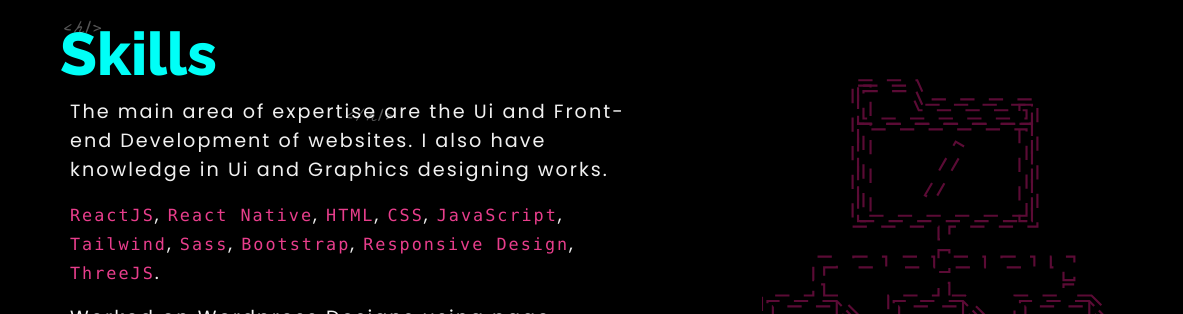
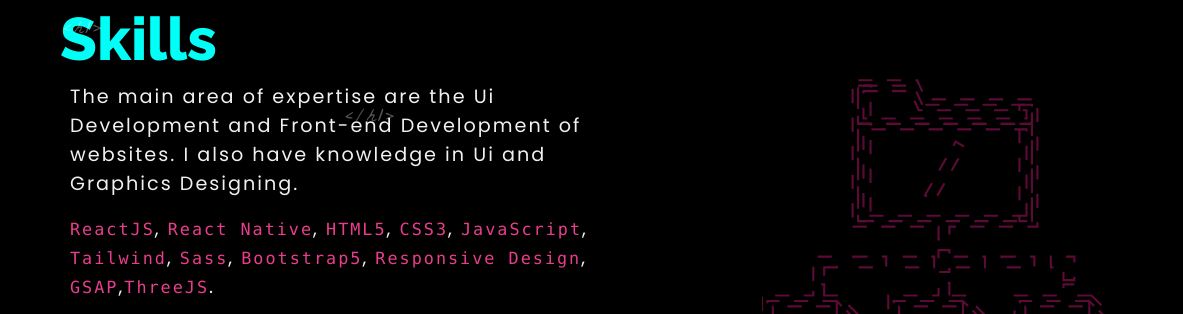
Before and after one commit to MonojitD/portfolio, a plain HTML site: page skillls.html in a window 1280 px wide. Shown: the part 153-467 px from the top of the page, 0-1183 px from the left. Drawn offline with nearby package versions, Linux system fonts and the light colour scheme; a web font is replaced by a local one.

Commit message:
C4 - New skills added

```diff
--- a/skillls.html
+++ b/skillls.html
@@ -119,11 +119,11 @@
                 class="text1_2 animate__animated animate__fadeIn animate__delay-1s animate__slower"
               >
                 <p>
-                  The main area of expertise are the Ui and Front-end
-                  Development of websites. I also have knowledge in Ui and Graphics designing works.
+                  The main area of expertise are the Ui Development and Front-end
+                  Development of websites. I also have knowledge in Ui and Graphics Designing.
                 </p>
                 <p>
-                  <code>ReactJS</code>, <code>React Native</code>, <code>HTML</code>, <code>CSS</code>, <code>JavaScript</code>, <code>Tailwind</code>, <code>Sass</code>, <code>Bootstrap</code>, <code>Responsive Design</code>, <code>ThreeJS</code>.
+                  <code>ReactJS</code>, <code>React Native</code>, <code>HTML5</code>, <code>CSS3</code>, <code>JavaScript</code>, <code>Tailwind</code>, <code>Sass</code>, <code>Bootstrap5</code>, <code>Responsive Design</code>, <code>GSAP</code>,<code>ThreeJS</code>.
                 </p>
                 <p>
                  Worked on Wordpress Designs using page builders (Elementor),
```
